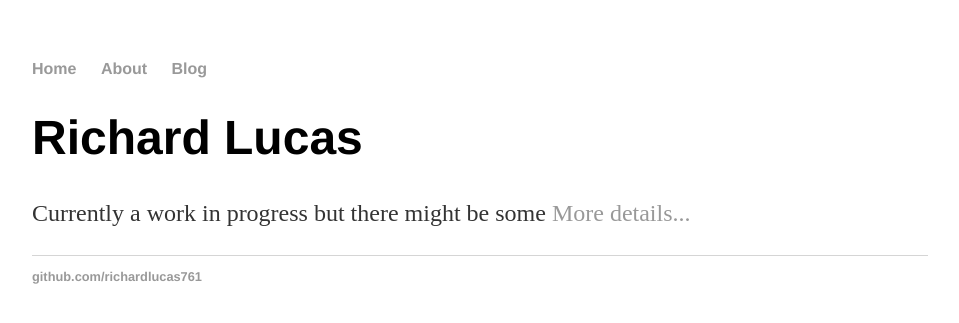
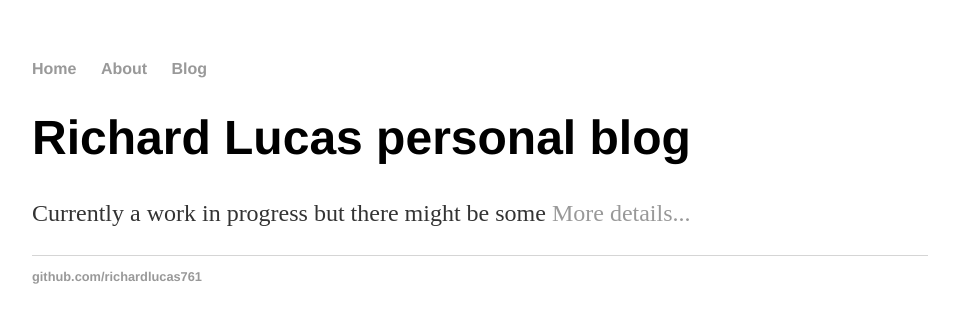
Before and after one commit to richardlucas761/richardlucas761.github.io, a Jekyll site: the page built from index.html, in a window 1280 px wide. Shown: the top 323 px of the page, without its empty margins (160-1119 px from the left). Built offline with Jekyll 4.4.1, drawn with Linux system fonts in a browser that asks for light colours.

Commit message:
Update index.html

```diff
--- a/index.html
+++ b/index.html
@@ -3,6 +3,6 @@ layout: default
 title: Richard Lucas
 ---
 <div class="blurb">
-	<h1>Richard Lucas</h1>
+	<h1>Richard Lucas personal blog</h1>
 	<p>Currently a work in progress but there might be some <a href="/about">More details...</a></p>
 </div><!-- /.blurb -->
```
